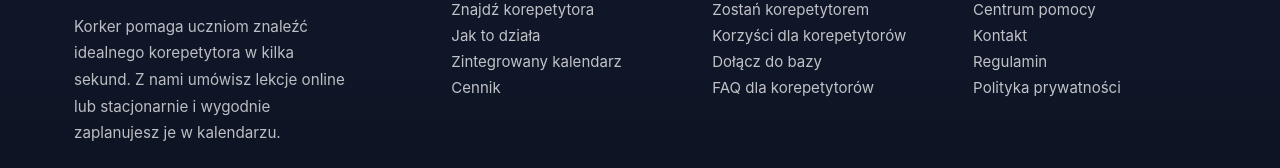
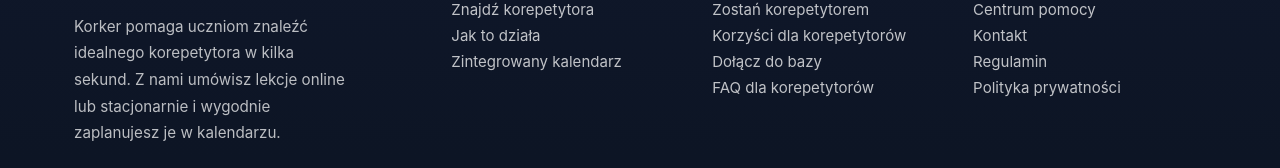
Before and after one commit to korkerteam/Korker, a Vue app: page / in a window 1280 px wide. Shown: the part 878-1046 px from the top of the page. Built offline with nearby package versions, Linux system fonts and the light colour scheme; no server answers.

Commit message:
brak cennika

```diff
--- a/src/components/FooterKorker.vue
+++ b/src/components/FooterKorker.vue
@@ -29,7 +29,6 @@ function scrollToTop(event) {
             </li>
             <li><router-link to="/jak-to-dziala">Jak to działa</router-link></li>
             <li><router-link to="/kalendarz">Zintegrowany kalendarz</router-link></li>
-            <li><router-link to="/cennik">Cennik</router-link></li>
           </ul>
         </div>
 
--- a/src/router/router.js
+++ b/src/router/router.js
@@ -1,7 +1,6 @@
 import MenuPage from '@/views/footer/MenuPage.vue'
 import HowItWorks from '@/views/footer/HowItWorks.vue'
 import CalendarInfo from '@/views/footer/CalendarInfo.vue'
-import Pricing from '@/views/footer/Pricing.vue'
 import BecomeTutor from '@/views/footer/BecomeTutor.vue'
 import TutorBenefits from '@/views/footer/TutorBenefits.vue'
 import JoinDatabase from '@/views/footer/JoinDatabase.vue'
@@ -43,11 +42,6 @@ const router = createRouter({
       path: '/kalendarz',
       name: 'kalendarz',
       component: CalendarInfo,
-    },
-    {
-      path: '/cennik',
-      name: 'cennik',
-      component: Pricing,
     },
     {
       path: '/zostan-korepetytorem',
```
